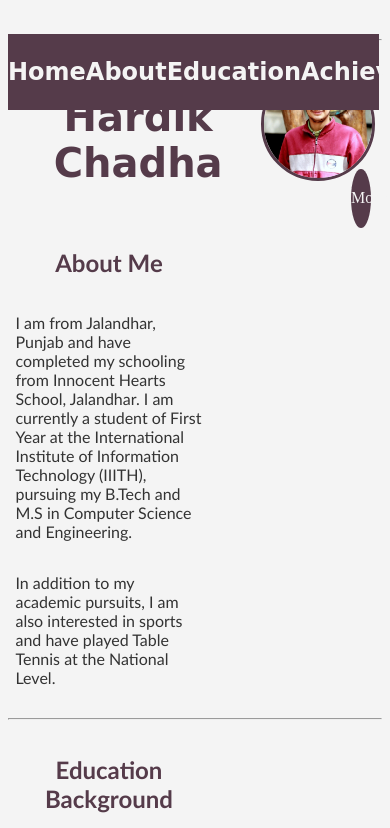
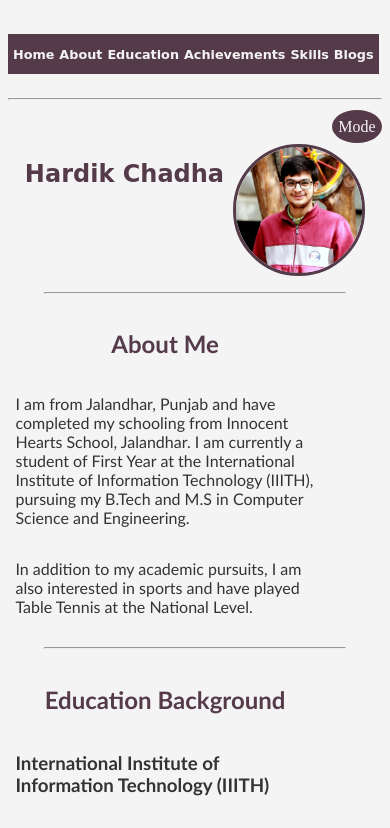
Before and after one commit to Hardik1106/hardikchadha.github.io, a plain HTML site: page index.html in a window 390 px wide. Shown: the top 828 px of the page. Drawn offline with Linux system fonts and the light colour scheme.

Commit message:
Fixed some of the issues with mobile screen

```diff
--- a/home.css
+++ b/home.css
@@ -91,7 +91,7 @@ nav a:hover {
 
 #about, #education, #achievements, #skills, #projects, #contact{
     display: flex;
-    width: 50%;
+    width: 100%;
     flex-direction: column;
     justify-content: space-between;
     align-items: left;
@@ -141,3 +141,38 @@ nav a:hover {
 }
 
 /* END: Mode switch slider */
+
+/* Media Queries */
+@media only screen and (max-width: 600px) {
+    body {
+        margin-top: 25%;
+    }
+
+    nav {
+        font-size: 80%;
+    }
+
+    .main_heading {
+        font-size: 150%;
+    }
+
+    #home {
+        margin-top: 10%;
+        flex-direction: row;
+    }
+
+    #profilepic {
+        width: 35%;
+        height: 35%;
+    }
+
+    #about, #education, #achievements, #skills, #projects, #contact {
+        width: 80%;
+    }
+    .mode-switch label {
+        height: 4%;
+        width: 13%;
+        top: 13%;
+        left: 85%;
+    }
+}
--- a/home.js
+++ b/home.js
@@ -9,10 +9,10 @@ document.querySelectorAll('nav a').forEach(link => {
     link.addEventListener('click', function(e) {
         e.preventDefault();
         const href = this.getAttribute('href');
-        const offsetTop = document.querySelector(href).offsetTop;
-
+        const offsetTop = document.querySelector(href).offsetTop - parseInt(getComputedStyle(document.querySelector(href)).marginTop);
+        const navHeight = document.querySelector('nav').offsetHeight;
         scroll({
-            top: offsetTop,
+            top: offsetTop - navHeight - 20,
             behavior: 'smooth'
         });
     });
--- a/index.html
+++ b/index.html
@@ -25,6 +25,7 @@
         <h1 class="main_heading">Hardik Chadha</h1>
         <img src="My_Picture.jpeg" id="profilepic" alt="Profile_Picture" align="right">
     </div>
+    <hr width="80%">
     <div id="about">
         <h2 class="sub_heading">About Me</h2>
         <p>
@@ -37,7 +38,7 @@
             Table Tennis at the National Level.
         </p>
     </div>
-    <hr>
+    <hr width="80%">
     <div id="education">
         <h2 class="sub_heading">Education Background</h2>
         <h3>International Institute of Information Technology (IIITH)</h3>
@@ -83,8 +84,8 @@
             <li>Punjabi</li>
             <li>Hindi</li>
     </div>
-    <hr>
-    <div id="achievements">
+    <hr width="80%">
+    <div id="achievments">
         <h2 class="sub_heading">Achievements</h2>
         <h3>Table Tennis</h3>
         <h4>National Level</h4>
@@ -109,7 +110,7 @@
             <li>Secured 1st position in the 11th class in the school</li>
         </ul>
     </div>
-    <hr>
+    <hr width="80%">
     <div id="skills">
         <h2 class="sub_heading">Skills</h2>
         <h3>Programming Languages</h3>
@@ -138,6 +139,6 @@
             <li>Microsoft Office</li>
             <li>Adobe Photoshop</li>
         </ul>
-    <hr>
+    <hr width="80%">
 </body>
 </html>
```
